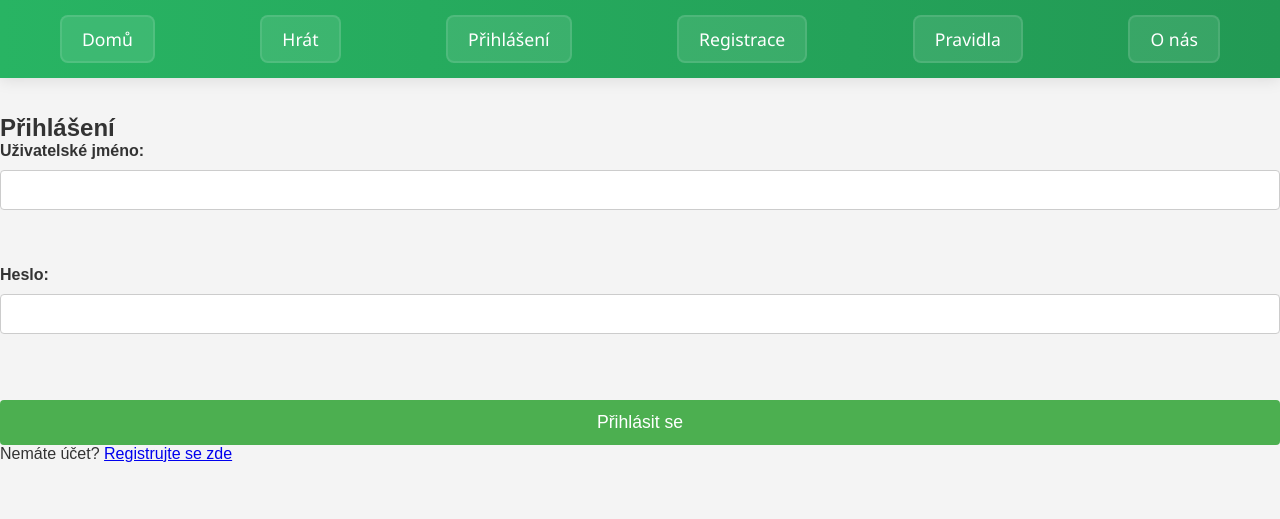
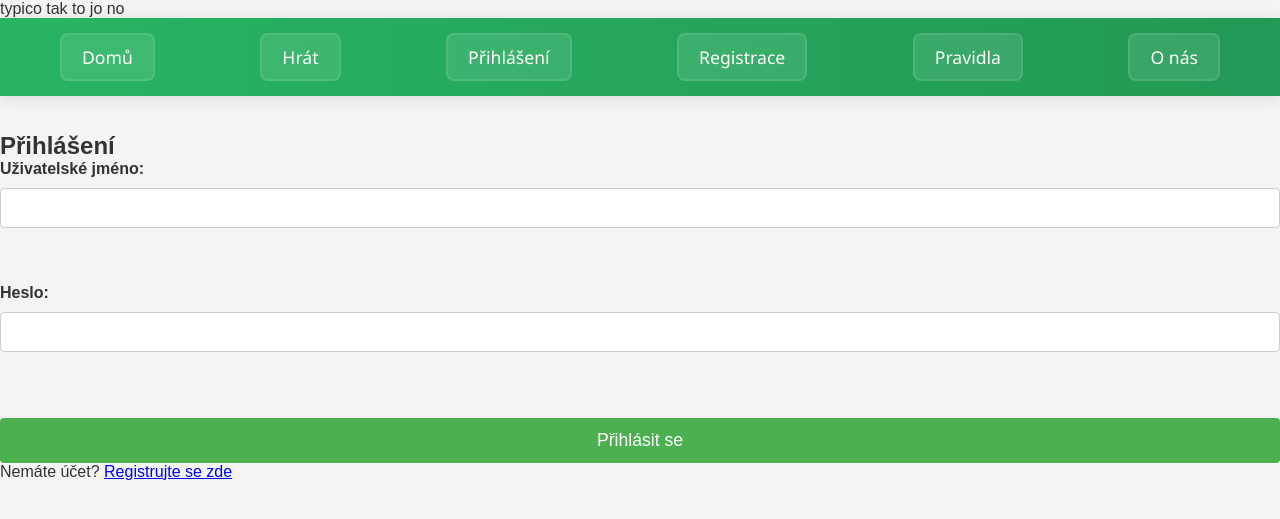
Before and after one commit to FantaCZ/outdoor-hra, a PHP site: page /login.php in a window 1280 px wide. Shown: the top 519 px of the page. Run offline with PHP 8.4, Linux system fonts and the light colour scheme.

Commit message:
Add placeholder text to the login page body

```diff
--- a/project-root/login.php
+++ b/project-root/login.php
@@ -53,6 +53,7 @@ if ($_SERVER["REQUEST_METHOD"] == "POST") {
     <link rel="stylesheet" href="css/nav.css">
 </head>
 <body>
+    typico tak to jo no
 <nav class="index-nav">
         <ul>
             <li><a href="index.php" class="nav-link">Domů</a></li>
```
